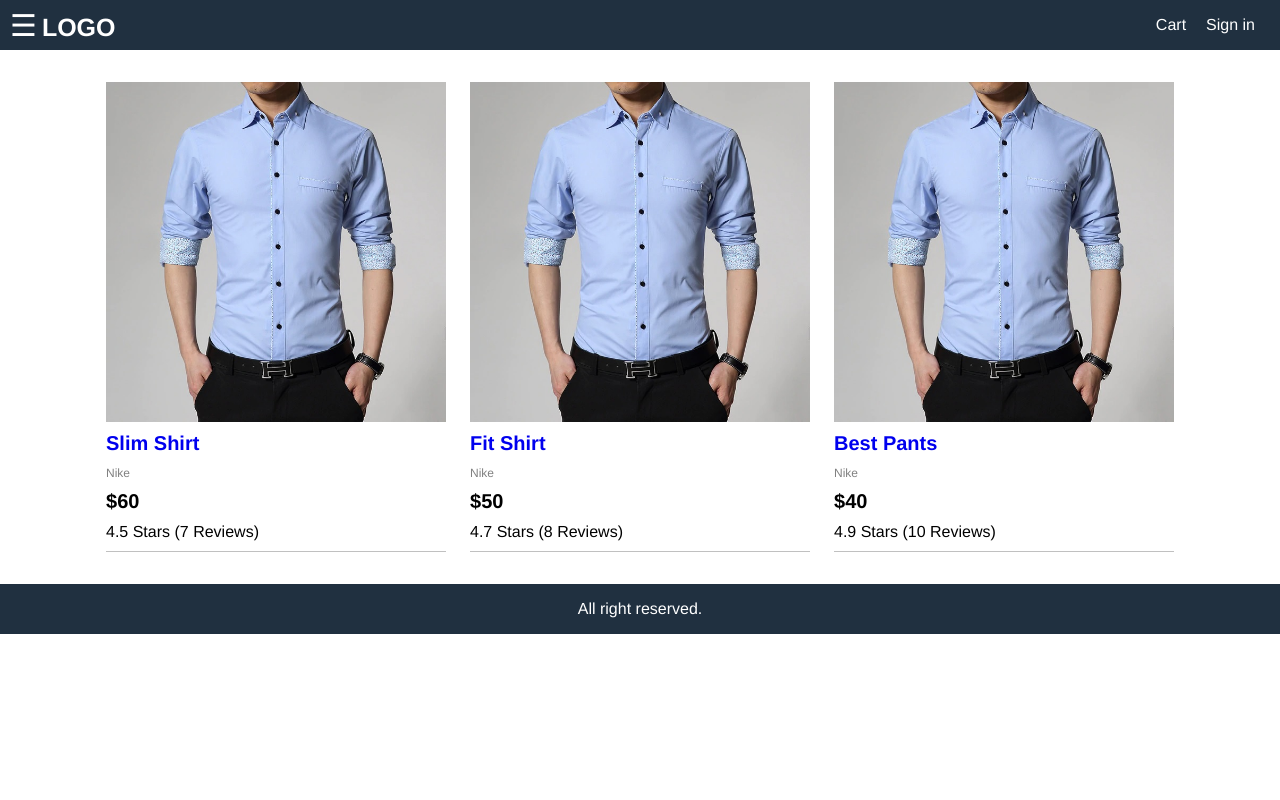
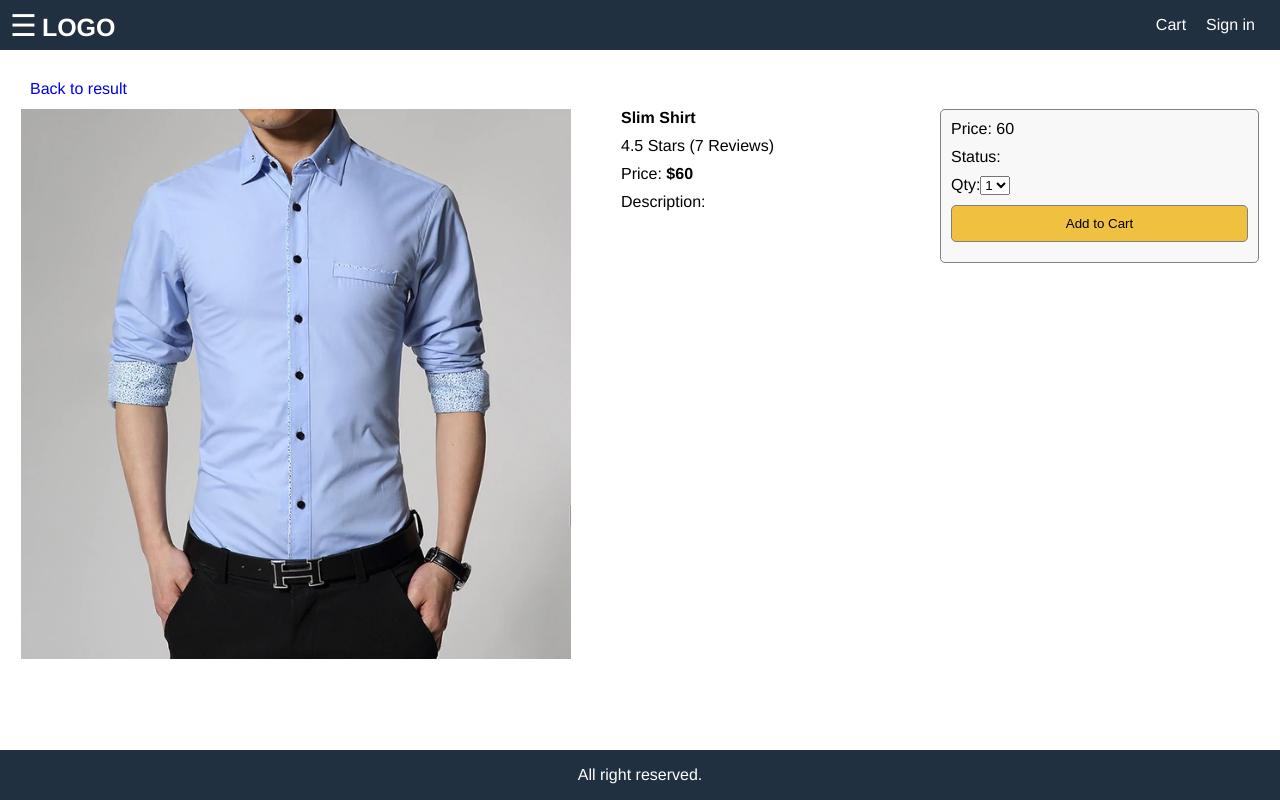
Before and after one commit to devmaciel/react_node-ecommerce, a React (Create React App) app in the folder frontend/: page /product/1 in a window 1280 px wide. Built offline with nearby package versions, Linux system fonts and the light colour scheme.

Commit message:
product detail

```diff
--- a/frontend/package.json
+++ b/frontend/package.json
@@ -8,6 +8,7 @@
     "@testing-library/user-event": "^7.2.1",
     "react": "^16.13.1",
     "react-dom": "^16.13.1",
+    "react-router-dom": "^5.2.0",
     "react-scripts": "3.4.3"
   },
   "scripts": {
--- a/frontend/src/App.js
+++ b/frontend/src/App.js
@@ -1,10 +1,13 @@
 import React from 'react';
 import logo from './logo.svg';
+import { BrowserRouter, Route, Link } from 'react-router-dom';
 
 // DATA
 import data from './data';
 
 import './App.css';
+import HomeScreen from './Screens/HomeScreen';
+import ProductScreen from './Screens/ProductScreen';
 
 function App() {
 
@@ -17,13 +20,13 @@
   }
 
   return (
-
+    <BrowserRouter>
     <div className="grid-container">
         <header className="header">
 
             <div className="brand">
                 <button onClick={openMenu}>☰</button>
-                <a href="index.html">LOGO</a>
+                <Link to="/">LOGO</Link>
             </div>
 
             <div className="header-links">
@@ -44,29 +47,15 @@
 
         <main className="main">
             <div className="content">
-                <ul className="products">
+                <Route path="/product/:id" component={ProductScreen} />
+                <Route path="/" exact={true} component={HomeScreen} />
 
-                    {
-                      data.products.map(product =>
-                        <li>
-                          <div className="product">
-                              <img className="product-image" src={product.image} alt="product" />
-                              <div className="product-name"><a href="product.html">{product.name}</a></div>
-                              <div className="product-brand">{product.brand}</div>
-                              <div className="product-price">${product.price}</div>
-                              <div className="product-rating">{product.rating} Stars ({product.reviews} Reviews)</div>
-                          </div>
-                        </li>
-                      )
-                    }
-
-                </ul>
             </div>
         </main>
 
         <footer className="footer">All right reserved.</footer>
     </div>
-
+    </BrowserRouter>
   );
 }
 
--- /dev/null
+++ b/frontend/src/Screens/HomeScreen.js
@@ -0,0 +1,31 @@
+import React from 'react';
+import { Link } from 'react-router-dom';
+import data from '../data';
+
+function HomeScreen (props) {
+    return <div>
+        <ul className="products">
+            {
+                data.products.map(product =>
+                    <li>
+                        <div className="product">
+                            <Link to={'/product/' + product._id}>
+                                <img className="product-image" src={product.image} alt="product" />
+                            </Link>
+
+                            <div className="product-name">
+                                <Link to={'/product/' + product._id}>{product.name}</Link>
+                            </div>
+
+                            <div className="product-brand">{product.brand}</div>
+                            <div className="product-price">${product.price}</div>
+                            <div className="product-rating">{product.rating} Stars ({product.reviews} Reviews)</div>
+                        </div>
+                    </li>
+                )
+            }
+        </ul>
+    </div>
+}
+
+export default HomeScreen;
--- /dev/null
+++ b/frontend/src/Screens/ProductScreen.js
@@ -0,0 +1,50 @@
+import React from 'react';
+import data from '../data';
+import { Link } from 'react-router-dom';
+
+function ProductScreen (props) {
+    // console.log(props.match.params.id)
+
+    const product = data.products.find( x => x._id === props.match.params.id);
+
+    return <div>
+
+        <div className="back-to-result">
+            <Link to="/">Back to result</Link>
+        </div>
+
+        <div className="details ">
+            <div className="details-image">
+                <img src={product.image} alt="product" />
+            </div>
+            <div className="details-info">
+                <ul>
+                    <li><h4>{product.name}</h4></li>
+                    <li>{product.rating} Stars ({product.reviews} Reviews)</li>
+                    <li>Price: <b>${product.price}</b></li>
+                    <li>Description: <div>{product.description}</div></li>
+                </ul>
+            </div>
+
+            <div className="details-action">
+                <ul>
+                    <li>Price: {product.price}</li>
+                    <li>Status: {product.status}</li>
+                    <li>Qty:
+                        <select name="" id="">
+                            <option value="">1</option>
+                            <option value="">2</option>
+                            <option value="">3</option>
+                            <option value="">4</option>
+                        </select>
+                    </li>
+                    <li><button className="button-cart primary">Add to Cart</button></li>
+                </ul>
+            </div>
+
+        </div>
+
+    </div>
+}
+
+export default ProductScreen;
--- a/frontend/src/data.js
+++ b/frontend/src/data.js
@@ -1,6 +1,7 @@
 const data = {
     products: [
         {
+            _id: '1',
             name: 'Slim Shirt',
             category: 'Shirts',
             image: '/images/d1.jpg',
@@ -10,6 +11,7 @@
             reviews: '7'
         },
         {
+            _id: '2',
             name: 'Fit Shirt',
             category: 'Shirts',
             image: '/images/d1.jpg',
@@ -19,6 +21,7 @@
             reviews: '8'
         },
         {
+            _id: '3',
             name: 'Best Pants',
             category: 'Pants',
             image: '/images/d1.jpg',
--- a/frontend/src/index.css
+++ b/frontend/src/index.css
@@ -1,3 +1,4 @@
+#root{height: 100%;}
 *{
   margin: 0;
   padding:0;
@@ -162,3 +163,73 @@
    padding-left: 1.5rem;
    padding-top: .5rem;
 }
+
+/* PRODUCT DETAILS */
+.details{
+   display: flex;
+   justify-content: space-between;
+   align-items: flex-start;
+   flex-wrap: wrap;
+   padding: .1rem;
+}
+
+.details-image{
+   max-width: 60rem;
+   width: 100%;
+}
+
+.details-image{
+   flex: 2 1 60rem; /* 2/4 shrink size*/
+}
+
+.details-image img{
+   max-width: 55rem;
+}
+
+.details-info{
+   flex: 1 1 30rem; /* 2/4 shrink size*/
+}
+
+.details-action{
+   flex: 1 1 30rem; /* 2/4 shrink size*/
+}
+
+.details-info ul, .details-action ul{
+   list-style-type: none;
+   padding:0;
+}
+
+.details-info li, .details-action li{
+   margin-bottom: 1rem;
+}
+
+.back-to-result{
+   padding:1rem;
+}
+
+.details-action{
+   border: .1rem #808080 solid;
+   border-radius: .5rem;
+   background-color: #f8f8f8;
+   padding: 1rem;
+}
+
+.details-action ul li:last-child{
+   display: flex;
+   flex-direction: column;
+}
+
+.button-cart{
+   padding: 1rem;
+   border: .1rem #808080 solid;
+   border-radius: 0.5rem;
+   cursor: pointer;
+}
+
+.button-cart:hover{
+   border: .1rem #404040 solid;
+}
+
+.button-cart.primary{
+   background-color: #f0c040;
+}
```
Also changed, not shown: 2 other files (tests, documents, lock files or other folders).
